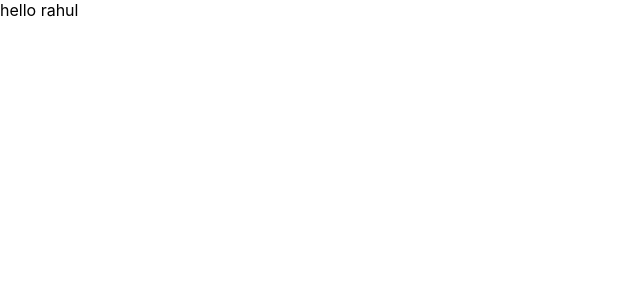
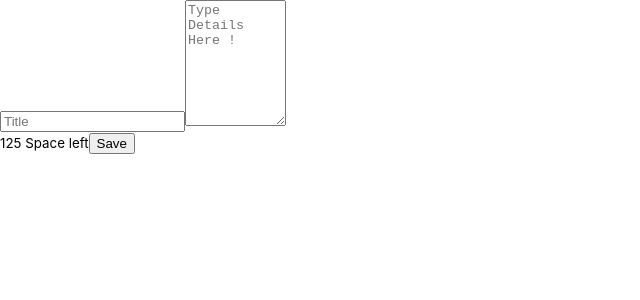
Before and after one commit to Rahul-sehrawat/note-taking-app, a React (Create React App) app: page / in a window 1280 px wide. Shown: the top 300 px of the page, without its empty margins (0-640 px from the left). Built offline with nearby package versions, Linux system fonts and the light colour scheme.

Commit message:
addnote component added

```diff
--- a/src/App.js
+++ b/src/App.js
@@ -1,6 +1,8 @@
+import AddNote from "./components/AddNote";
+
 function App() {
   return (
-    <div> hello rahul</div>
+    <AddNote/>
   );
 }
 
--- /dev/null
+++ b/src/components/AddNote.js
@@ -0,0 +1,68 @@
+import { useState } from "react";
+
+const AddNote = () =>{
+    const [noteTitle,setNoteTitle] = useState('');
+    const [noteText,setNoteText] = useState('');
+    const charLimit = 125;
+
+    const hadleTitleChange = (event) =>{
+        setNoteTitle(event.target.value);
+    }
+
+    const handleTextChange = (event) =>{
+        if (charLimit - event.target.value.length >= 0){
+            setNoteText(event.target.value);
+        }
+    }
+
+    const handleSaveClick = () =>{
+        if (noteTitle.trim().length > 0 && noteText.trim().length > 0){
+            // handleAddNote(noteTitle,noteText);
+            setNoteText('')
+            setNoteTitle('');
+        }
+    }
+
+    return (
+        <div className="note new">
+            <input
+                type="text"
+                placeholder="Title"
+                value={noteTitle}
+                onChange={hadleTitleChange}
+                className="note-title"
+            />
+            <textarea
+                rows='8'
+                cols = '10'
+                placeholder="Type Details Here !"
+                value={noteText}
+                onChange={handleTextChange}
+            ></textarea>
+            <div className="note-footer">
+                <small>
+                    {charLimit - noteText.length} Space left
+                </small>
+                <button className="save" onCanPlay={handleSaveClick}>
+                    Save
+                </button>
+            </div>
+
+        </div>
+    )
+
+
+
+
+
+
+
+
+
+
+
+
+
+}
+
+export default AddNote ;
```
